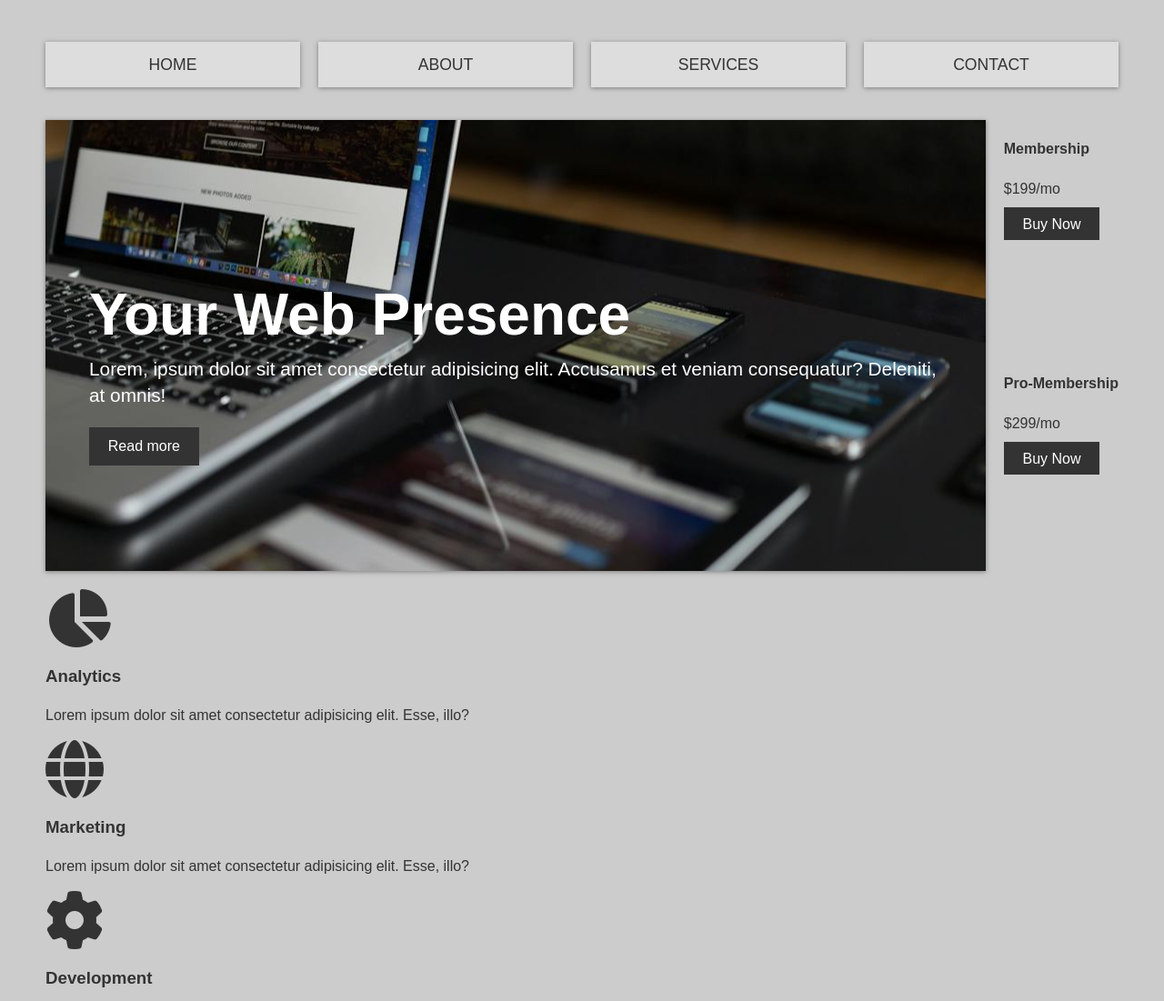
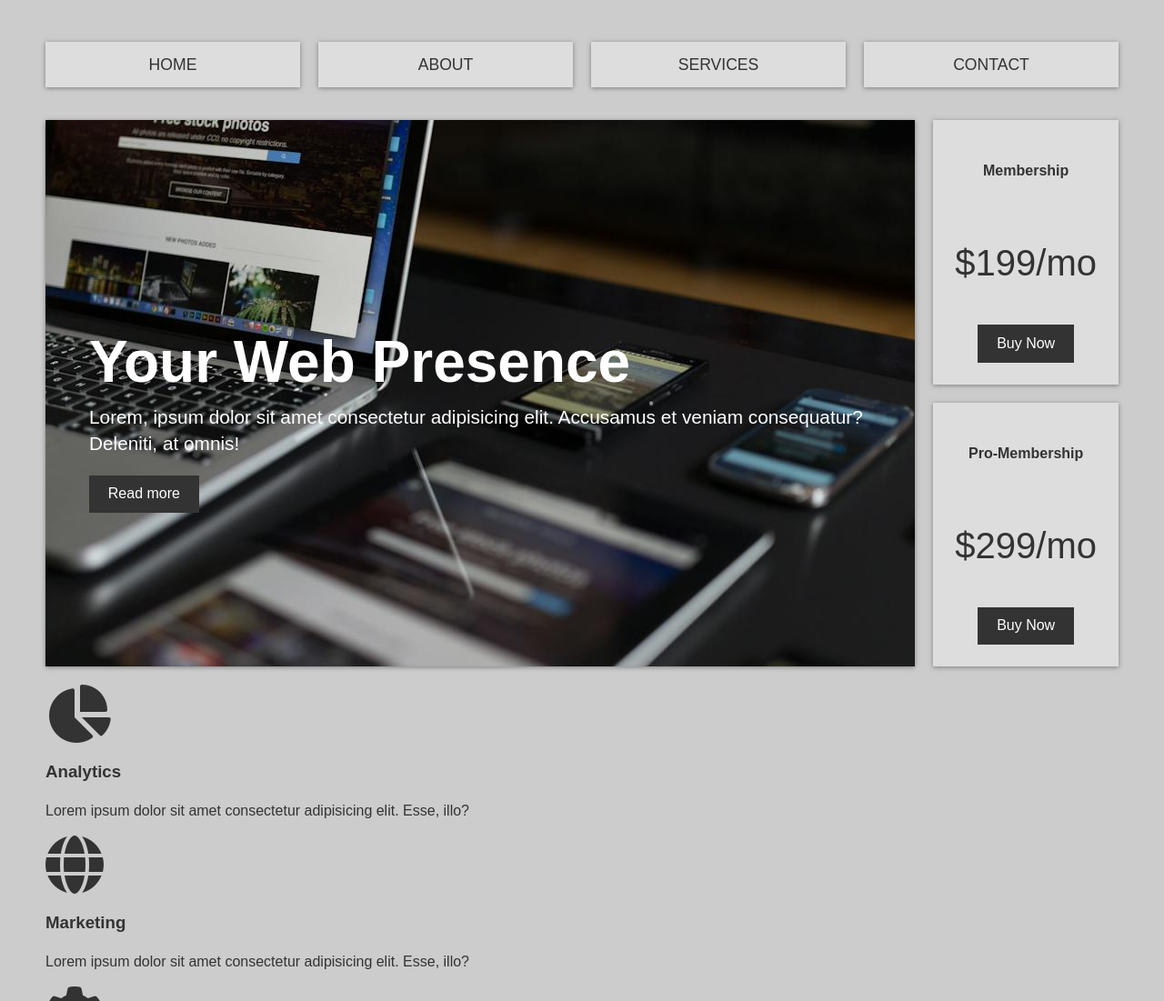
Before and after one commit to Tamalckb531/GridDesign, a plain HTML site: page index.html in a window 1280 px wide. Shown: the top 1101 px of the page at 91% size. Drawn offline with Linux system fonts and the light colour scheme.

Commit message:
Styling added to the top box

```diff
--- a/style.css
+++ b/style.css
@@ -105,6 +105,21 @@ img{
     color: var(---light);
 }
 
+/* Top Box  */
+
+.top-box{
+    background: var(--primary);
+    display: grid;
+    align-items: center;
+    justify-items: center;
+    box-shadow: var(--shadow);
+    padding: 1.5rem;
+}
+
+.top-box .price{
+    font-size: 2.5rem;
+}
+
 .top-box-a{
     grid-area: top-box-a;
 }
```
